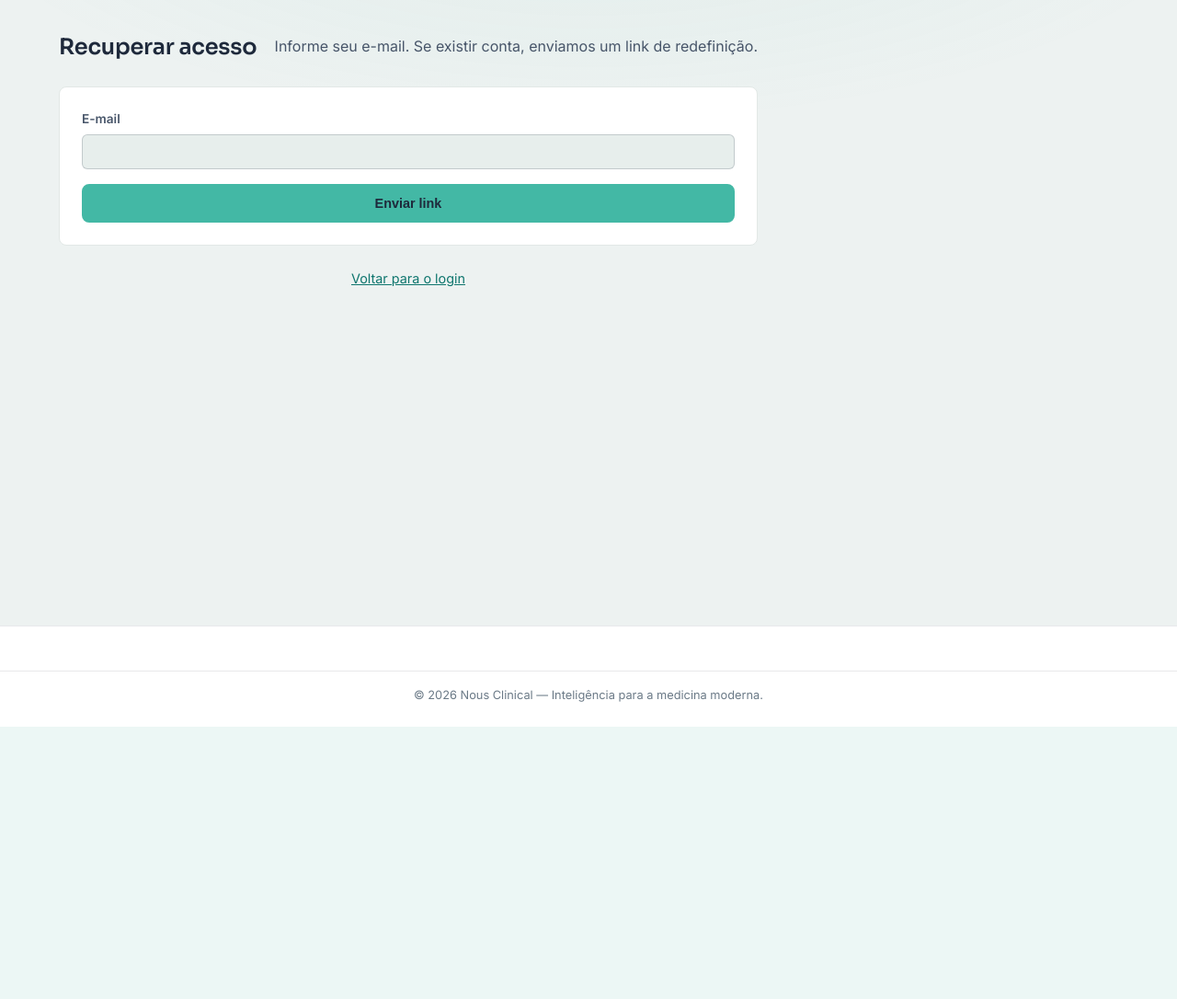
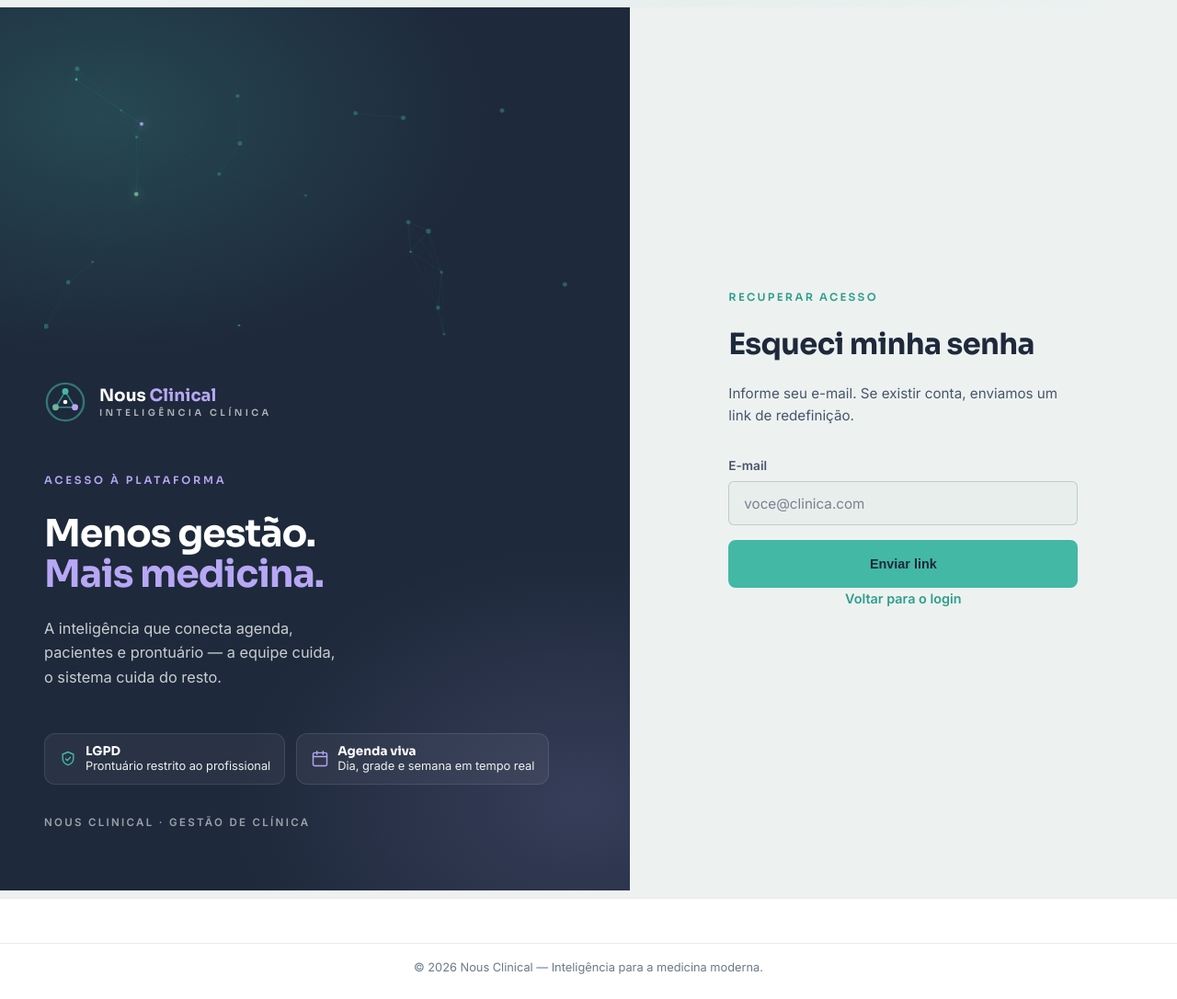
Before and after one commit to mateusrfabro/nous-clinical, a Flask app: page /esqueci-senha in a window 1280 px wide. Shown: the part 64-1150 px from the top of the page at 92% size. Before the commit the page ends 854 px from the top, so only its background shows below. Run offline with Flask 3, Linux system fonts and the light colour scheme; some libraries are stand-ins or nearby versions.

Commit message:
refactor(ui): auth no shell do login + botoes de escrita + remove macro morta
- Telas de auth: extrai a marca em auth/_brand.html (parcial) e traz
  esqueci-senha e redefinir-senha pro mesmo shell auth-split do login, com link
  "voltar para o login". As 3 telas viram a mesma familia (Tema K).
- Botoes de acao de escrita que eram btn-link (Ativar/Desativar de clinica/
  convenio/sala; Remover cor/logo/bloqueio/exame) viram btn btn-sm btn-outline
  (afordancia + alvo de toque) (Tema E).
- Remove a macro section_header (0 usos) que era uma "verdade falsa" no padrao.

Co-Authored-By: Claude Opus 4.8 (1M context) <noreply@anthropic.com>

```diff
--- a/app/templates/agenda/atendimento.html
+++ b/app/templates/agenda/atendimento.html
@@ -118,7 +118,7 @@
         <td>
           <form method="POST" action="{{ url_for('exames.excluir', exame_id=ex.id) }}" class="inline-form">
             <input type="hidden" name="csrf_token" value="{{ csrf_token() }}">
-            <button type="submit" class="btn-link" data-confirm="Remover este exame?">Remover</button>
+            <button type="submit" class="btn btn-sm btn-outline" data-confirm="Remover este exame?">Remover</button>
           </form>
         </td>
       </tr>
--- a/app/templates/agenda/bloqueios.html
+++ b/app/templates/agenda/bloqueios.html
@@ -63,7 +63,7 @@
       <td>
         <form method="POST" action="{{ url_for('agenda.remover_bloqueio', bloqueio_id=b.id) }}" class="inline-form no-loading">
           <input type="hidden" name="csrf_token" value="{{ csrf_token() }}">
-          <button type="submit" class="btn-link" data-confirm="Remover este bloqueio?">Remover</button>
+          <button type="submit" class="btn btn-sm btn-outline" data-confirm="Remover este bloqueio?">Remover</button>
         </form>
       </td>
     </tr>
--- /dev/null
+++ b/app/templates/auth/_brand.html
@@ -0,0 +1,51 @@
+{# Lado-marca das telas de auth (login, esqueci, redefinir). White-label por portal_clinica. #}
+<aside class="auth-brand" aria-label="{{ portal_clinica.nome if portal_clinica else 'Nous Clinical' }}">
+    <canvas id="auth-net" class="auth-net" aria-hidden="true"></canvas>
+
+    <div class="auth-brand-top">
+        {% if portal_clinica and clinica_logo_url %}
+        <img class="auth-brand-logo" src="{{ clinica_logo_url }}" alt="Logo {{ portal_clinica.nome }}">
+        {% else %}
+        <svg class="auth-brand-mark" viewBox="0 0 48 48" fill="none" xmlns="http://www.w3.org/2000/svg" aria-hidden="true">
+            <circle class="m-ring" cx="24" cy="24" r="21" stroke-width="2.5" opacity=".55"/>
+            <path class="m-line" d="M24 12 L13 30 M24 12 L35 30 M13 30 L35 30" stroke-width="1.6" opacity=".7"/>
+            <circle class="m-p" cx="24" cy="12" r="3.6"/>
+            <circle class="m-s" cx="13" cy="30" r="3.6"/>
+            <circle class="m-a" cx="35" cy="30" r="3.6"/>
+            <circle class="m-c" cx="24" cy="24" r="2.4"/>
+        </svg>
+        <div class="auth-wordmark">
+            {% if portal_clinica %}{{ portal_clinica.nome }}<span>NA PLATAFORMA NOUS</span>
+            {% else %}Nous <b>Clinical</b><span>INTELIGÊNCIA CLÍNICA</span>{% endif %}
+        </div>
+        {% endif %}
+    </div>
+
+    <div class="auth-brand-center">
+        {% if portal_clinica %}
+        <span class="auth-brand-eyebrow">Bem-vindo(a)</span>
+        <h1 class="auth-brand-titulo">{{ portal_clinica.nome }}</h1>
+        <p class="auth-brand-sub">Acesse sua conta para ver a agenda, os pacientes e os atendimentos.</p>
+        {% else %}
+        <span class="auth-brand-eyebrow">Acesso à plataforma</span>
+        <h1 class="auth-brand-titulo">Menos gestão.<br><em>Mais medicina.</em></h1>
+        <p class="auth-brand-sub">A inteligência que conecta agenda, pacientes e prontuário — a equipe cuida, o sistema cuida do resto.</p>
+        {% endif %}
+    </div>
+
+    <div>
+        {% if not portal_clinica %}
+        <div class="auth-chips">
+            <div class="auth-chip">
+                <svg width="20" height="20" viewBox="0 0 24 24" fill="none"><path d="M12 3l7 3v5c0 4.2-2.9 7.6-7 9-4.1-1.4-7-4.8-7-9V6l7-3z" stroke="#43B8A5" stroke-width="1.7" stroke-linejoin="round"/><path d="M9 12l2 2 4-4" stroke="#43B8A5" stroke-width="1.7" stroke-linecap="round" stroke-linejoin="round"/></svg>
+                <span class="auth-chip-t"><b>LGPD</b>Prontuário restrito ao profissional</span>
+            </div>
+            <div class="auth-chip">
+                <svg width="20" height="20" viewBox="0 0 24 24" fill="none"><rect x="3" y="4" width="18" height="17" rx="2" stroke="#B7A7F5" stroke-width="1.7"/><path d="M3 9h18M8 2v4M16 2v4" stroke="#B7A7F5" stroke-width="1.7" stroke-linecap="round"/></svg>
+                <span class="auth-chip-t"><b>Agenda viva</b>Dia, grade e semana em tempo real</span>
+            </div>
+        </div>
+        {% endif %}
+        <p class="auth-brand-foot">{{ portal_clinica.nome if portal_clinica else 'NOUS CLINICAL · GESTÃO DE CLÍNICA' }}</p>
+    </div>
+</aside>
--- a/app/templates/auth/esqueci_senha.html
+++ b/app/templates/auth/esqueci_senha.html
@@ -1,19 +1,28 @@
 {% extends "base.html" %}
 {% block title %}Esqueci minha senha — Nous Clinical{% endblock %}
+{% block h1_oculto_pub %}{% endblock %}
 {% block content %}
-<div class="w-narrow">
-  <div class="page-header">
-    <h2>Recuperar acesso</h2>
-    <p class="muted">Informe seu e-mail. Se existir conta, enviamos um link de redefinição.</p>
-  </div>
-  <form method="POST" class="card">
+<section class="auth-split" aria-label="Recuperar acesso">
+    {% include "auth/_brand.html" %}
+
+    <div class="auth-form-side">
+        <div class="auth-form-wrapper">
+            <span class="auth-form-eyebrow">Recuperar acesso</span>
+            <h2 class="auth-form-titulo">Esqueci minha senha</h2>
+            <p class="auth-form-sub">Informe seu e-mail. Se existir conta, enviamos um link de redefinição.</p>
+
+            <form method="POST">
                 <input type="hidden" name="csrf_token" value="{{ csrf_token() }}">
                 <div class="form-group">
                     <label for="email">E-mail</label>
-      <input type="email" id="email" name="email" required autocomplete="email">
+                    <input type="email" id="email" name="email" required
+                           autocomplete="email" placeholder="voce@clinica.com">
                 </div>
                 <button type="submit" class="btn btn-primary btn-block">Enviar link</button>
             </form>
-  <p class="form-footer"><a href="{{ url_for('auth.login') }}">Voltar para o login</a></p>
+
+            <p class="auth-alt"><a href="{{ url_for('auth.login') }}">Voltar para o login</a></p>
         </div>
+    </div>
+</section>
 {% endblock %}
--- a/app/templates/clinicas/listar.html
+++ b/app/templates/clinicas/listar.html
@@ -41,7 +41,7 @@
       <td>
         <form method="POST" action="{{ url_for('clinicas.toggle', clinica_id=c.id) }}" class="inline-form no-loading">
           <input type="hidden" name="csrf_token" value="{{ csrf_token() }}">
-          <button type="submit" class="btn-link">{{ 'Desativar' if c.ativo else 'Ativar' }}</button>
+          <button type="submit" class="btn btn-sm btn-outline">{{ 'Desativar' if c.ativo else 'Ativar' }}</button>
         </form>
       </td>
     </tr>
--- a/app/templates/configuracoes/aparencia.html
+++ b/app/templates/configuracoes/aparencia.html
@@ -48,7 +48,7 @@
     {% if clinica.cor_primaria %}
     <form method="POST" action="{{ url_for('configuracoes.cor_remover') }}" class="inline-form mt-2">
       <input type="hidden" name="csrf_token" value="{{ csrf_token() }}">
-      <button type="submit" class="btn-link">Remover cor (voltar ao tema)</button>
+      <button type="submit" class="btn btn-sm btn-outline">Remover cor (voltar ao tema)</button>
     </form>
     {% endif %}
   </div>
@@ -61,7 +61,7 @@
       <img src="{{ url_for('configuracoes.logo_servir', clinica_id=clinica.id, v=clinica.logo_key[:8]) }}" alt="Logo atual da clínica">
       <form method="POST" action="{{ url_for('configuracoes.logo_remover') }}" class="inline-form">
         <input type="hidden" name="csrf_token" value="{{ csrf_token() }}">
-        <button type="submit" class="btn-link" data-confirm="Remover a logo da clínica?">Remover logo</button>
+        <button type="submit" class="btn btn-sm btn-outline" data-confirm="Remover a logo da clínica?">Remover logo</button>
       </form>
     </div>
     {% else %}
--- a/app/templates/procedimentos/listar.html
+++ b/app/templates/procedimentos/listar.html
@@ -64,7 +64,7 @@
       <td>
         <form method="POST" action="{{ url_for('procedimentos.convenio_toggle', convenio_id=c.id) }}" class="inline-form no-loading">
           <input type="hidden" name="csrf_token" value="{{ csrf_token() }}">
-          <button type="submit" class="btn-link">{{ 'Desativar' if c.ativo else 'Ativar' }}</button>
+          <button type="submit" class="btn btn-sm btn-outline">{{ 'Desativar' if c.ativo else 'Ativar' }}</button>
         </form>
       </td>
     </tr>
@@ -90,7 +90,7 @@
       <td>
         <form method="POST" action="{{ url_for('procedimentos.sala_toggle', sala_id=s.id) }}" class="inline-form no-loading">
           <input type="hidden" name="csrf_token" value="{{ csrf_token() }}">
-          <button type="submit" class="btn-link">{{ 'Desativar' if s.ativo else 'Ativar' }}</button>
+          <button type="submit" class="btn btn-sm btn-outline">{{ 'Desativar' if s.ativo else 'Ativar' }}</button>
         </form>
       </td>
     </tr>
```
Also changed, not shown: app/templates/_macros.html (+0 -10 lines), app/templates/auth/login.html (+1 -50 lines), app/templates/auth/redefinir_senha.html (+17 -5 lines). Lines whose indentation alone changed are shown as unchanged.
